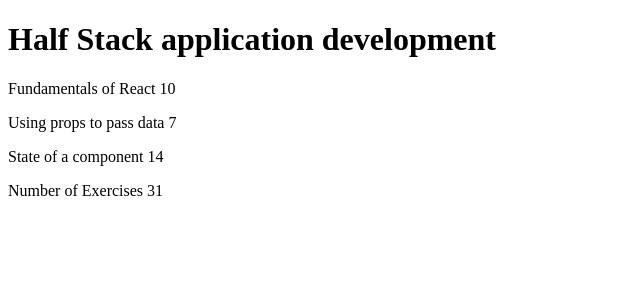
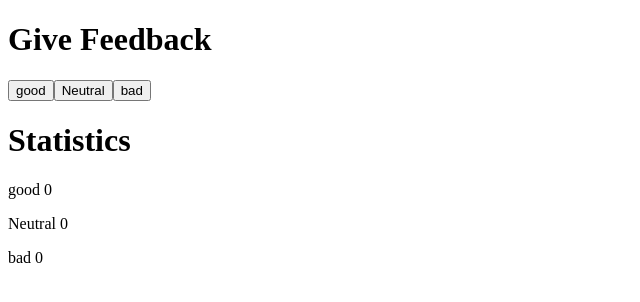
Before and after one commit to aum1618/Part-one, a React (Create React App) app: page / in a window 1280 px wide. Shown: the top 302 px of the page, without its empty margins (0-640 px from the left). Built offline with nearby package versions, Linux system fonts and the light colour scheme.

Commit message:
exercise 1.6 done

```diff
--- a/src/App.js
+++ b/src/App.js
@@ -1,36 +1,38 @@
-import Content from "./Content"
-import Header from "./Header"
-import Total from "./Total"
+import { useState } from 'react'
 
+const App = () => {
+  // save clicks of each button to its own state
+  const [good, setGood] = useState(0)
+  const [neutral, setNeutral] = useState(0)
+  const [bad, setBad] = useState(0)
 
-function App() {
-  const course = {
-    name: 'Half Stack application development',
-    parts: [
-      {
-        name: 'Fundamentals of React',
-        exercises: 10
-      },
-      {
-        name: 'Using props to pass data',
-        exercises: 7
-      },
-      {
-        name: 'State of a component',
-        exercises: 14
-      }
-    ]
+  const goodclickhandler=()=>{
+    setGood(good+1)
+
+  }
+  const neutralclickhandler=()=>{
+    setNeutral(neutral+1)
+
+  }
+  const badclickhandler=()=>{
+    setBad(bad+1)
+
   }
 
   return (
     <div>
-      <Header header={course.name} />
-      <Content part1={course.parts[0].name} part2={course.parts[1].name} part3={course.parts[2].name} exercises1={course.parts[0].exercises} exercises2={course.parts[1].exercises} exercises3={course.parts[2].exercises} />
-      <Total exercises1={course.parts[0].exercises} exercises2={course.parts[1].exercises} exercises3={course.parts[2].exercises} />
-    </div>
+      <h1>Give Feedback</h1>
+      <button onClick={goodclickhandler} >good</button>
+      <button onClick={neutralclickhandler} >Neutral</button>
+      <button onClick={badclickhandler} >bad</button>
+     <h1>Statistics</h1>
+     <p>good {good} </p>
+     <p>Neutral {neutral} </p>
+     <p>bad {bad} </p>
 
 
-  );
+    </div>
+  )
 }
 
-export default App;
+export default App
--- a/src/Content.js
+++ /dev/null
@@ -1,14 +0,0 @@
-import React from 'react'
-import Part from './Part'
-
-export default function Content(props) {
-  return (
-    <>
-    <Part  name={props.part1} exercise={props.exercises1} />
-    <Part  name={props.part2} exercise={props.exercises2} />
-    <Part  name={props.part3} exercise={props.exercises3} />
-
-
-    </>
-  )
-}
--- a/src/Header.js
+++ /dev/null
@@ -1,8 +0,0 @@
-import React from 'react'
-
-export default function Header(props) {
-  return (
-    <div><h1>{props.header} </h1>
-    </div>
-  )
-}
--- a/src/Part.js
+++ /dev/null
@@ -1,9 +0,0 @@
-import React from 'react'
-
-export default function Part(props) {
-  return (
-    <div>
-        <p>{props.name} {props.exercise} </p>
-    </div>
-  )
-}
--- a/src/Total.js
+++ /dev/null
@@ -1,11 +0,0 @@
-import React from 'react'
-
-export default function Total(props) {
-  return (
-    <div>
-        <p>
-            Number of Exercises {props.exercises1 + props.exercises2 + props.exercises3}
-        </p>
-    </div>
-  )
-}
```
